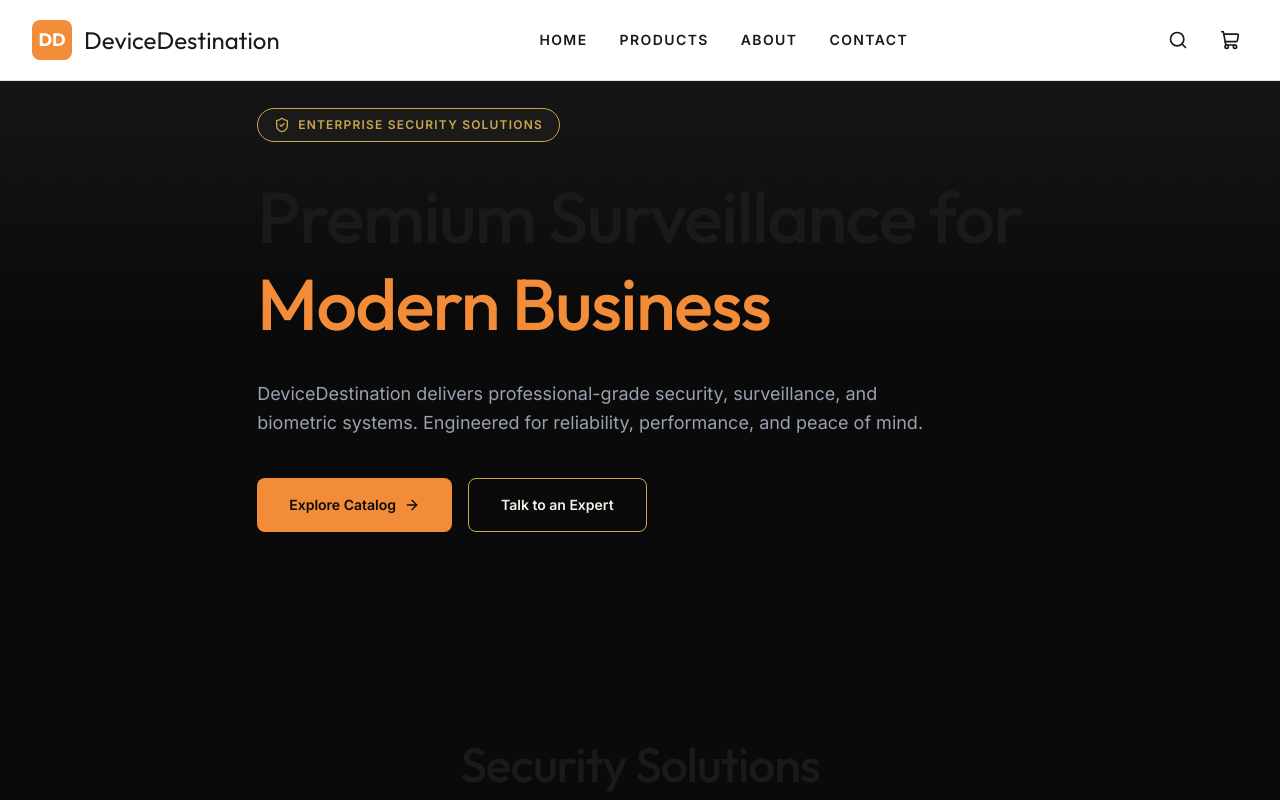
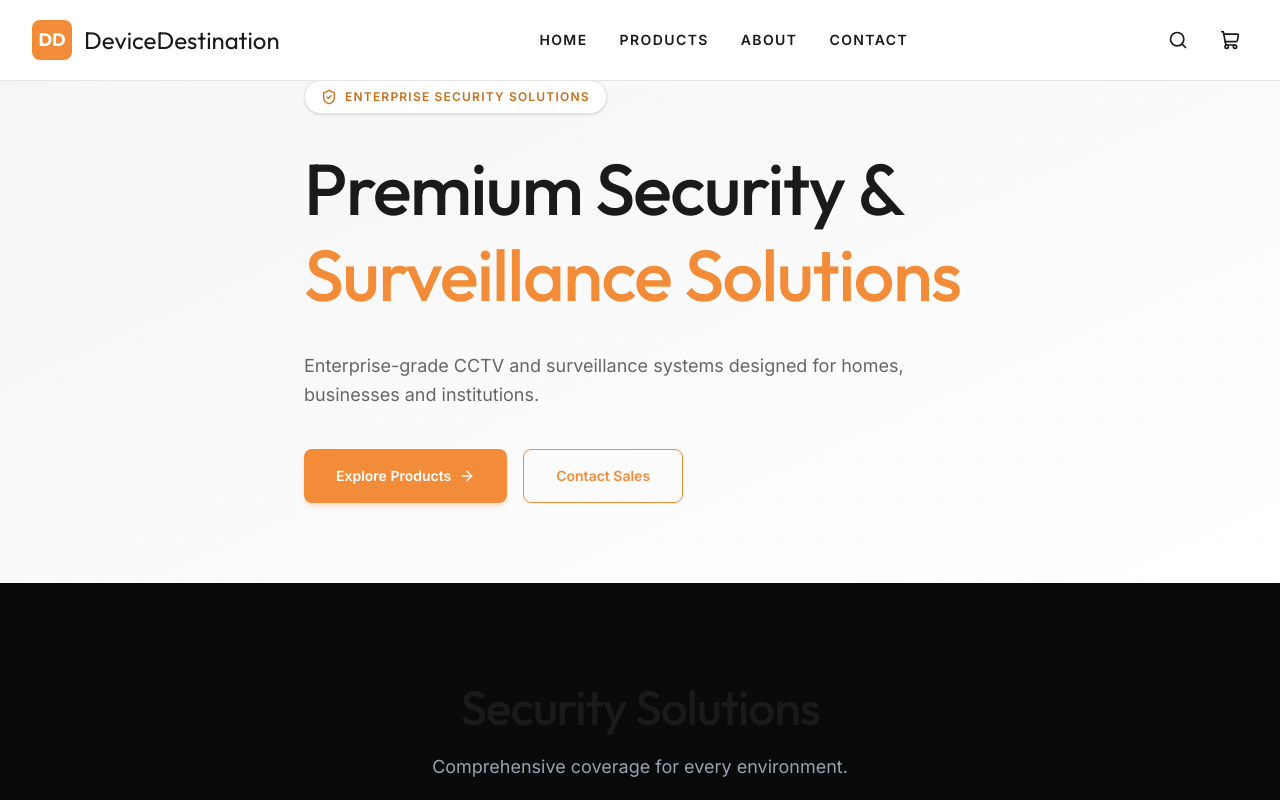
Before and after one commit to witejackel-eng/Ecom-website, a Next.js app: page / in a window 1280 px wide. Shown: the top 800 px of the page. Built offline with nearby package versions, Linux system fonts and the light colour scheme.

Commit message:
Design Refinement: Update Hero to white luxury theme

```diff
--- a/src/components/Hero.tsx
+++ b/src/components/Hero.tsx
@@ -7,40 +7,39 @@ import FadeIn from "@/components/ui/FadeIn";
 
 export default function Hero() {
   return (
-    <section className="relative min-h-[80vh] flex items-center bg-[#0A0A0A] overflow-hidden">
-      {/* Background Gradients & Dot Pattern */}
+    <section className="relative min-h-[70vh] flex items-center bg-[#FAFAFA] overflow-hidden">
+      {/* Background Gradients */}
       <div className="absolute inset-0 z-0">
-        <div className="absolute inset-0 bg-gradient-to-b from-[#1A1A1A] via-[#0A0A0A] to-[#0A0A0A]" />
-        <div className="absolute inset-0 opacity-[0.03]" style={{ backgroundImage: 'radial-gradient(#F28C38 1px, transparent 1px)', backgroundSize: '32px 32px' }} />
+        <div className="absolute inset-0 bg-gradient-to-br from-[#F5F5F5] to-white" />
+        <div className="absolute inset-0 opacity-[0.05]" style={{ backgroundImage: 'radial-gradient(#F28C38 1px, transparent 1px)', backgroundSize: '40px 40px' }} />
       </div>
 
       <div className="relative z-10 mx-auto max-w-7xl px-4 sm:px-6 lg:px-8 py-20">
         <FadeIn direction="up">
           <div className="max-w-3xl">
-            <div className="inline-flex items-center gap-2 px-4 py-2 bg-[#1A1A1A] border border-[#C9A84C] rounded-full text-[#C9A84C] mb-8">
+            <div className="inline-flex items-center gap-2 px-4 py-2 bg-white border border-[#E5E5E5] rounded-full text-[#C96E1A] mb-8 shadow-sm">
               <ShieldCheck className="h-4 w-4" />
               <span className="text-xs font-bold uppercase tracking-widest">Enterprise Security Solutions</span>
             </div>
-            <h1 className="font-heading text-5xl sm:text-6xl lg:text-7xl leading-[1.1] text-[#F5F0E8] mb-8">
-              Premium Surveillance for <br/> <span className="text-[#F28C38]">Modern Business</span>
+            <h1 className="font-heading text-5xl sm:text-6xl lg:text-7xl leading-[1.1] text-[#1A1A1A] mb-8">
+              Premium Security & <br/> <span className="text-[#F28C38]">Surveillance Solutions</span>
             </h1>
-            <p className="text-lg text-gray-400 mb-10 max-w-2xl leading-relaxed">
-              DeviceDestination delivers professional-grade security, surveillance, and biometric systems.
-              Engineered for reliability, performance, and peace of mind.
+            <p className="text-lg text-[#666666] mb-10 max-w-2xl leading-relaxed">
+              Enterprise-grade CCTV and surveillance systems designed for homes, businesses and institutions.
             </p>
             <div className="flex flex-wrap gap-4">
               <Link
                 href="/products"
-                className="inline-flex items-center gap-2 rounded-lg bg-[#F28C38] px-8 py-4 text-sm font-bold text-[#0A0A0A] hover:bg-[#C96E1A] transition-all duration-300 group"
+                className="inline-flex items-center gap-2 rounded-lg bg-[#F28C38] px-8 py-4 text-sm font-bold text-white hover:bg-[#C96E1A] transition-all duration-300 group shadow-md shadow-[#F28C38]/20"
               >
-                Explore Catalog
+                Explore Products
                 <ArrowRight className="h-4 w-4 transition-transform group-hover:translate-x-1" />
               </Link>
               <Link
                 href="/contact"
-                className="inline-flex items-center gap-2 rounded-lg border border-[#C9A84C] px-8 py-4 text-sm font-bold text-[#F5F0E8] hover:bg-[#C9A84C]/10 transition-all duration-300"
+                className="inline-flex items-center gap-2 rounded-lg border border-[#F28C38] px-8 py-4 text-sm font-bold text-[#F28C38] hover:bg-[#F28C38] hover:text-white transition-all duration-300"
               >
-                Talk to an Expert
+                Contact Sales
               </Link>
             </div>
           </div>
```
